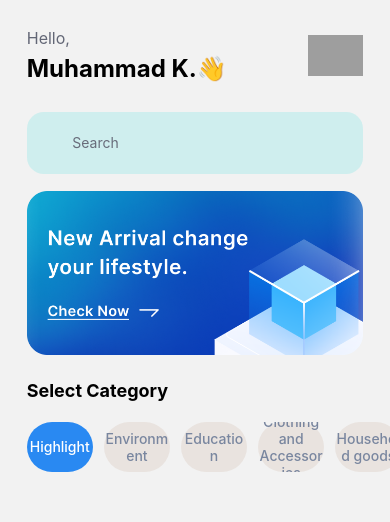
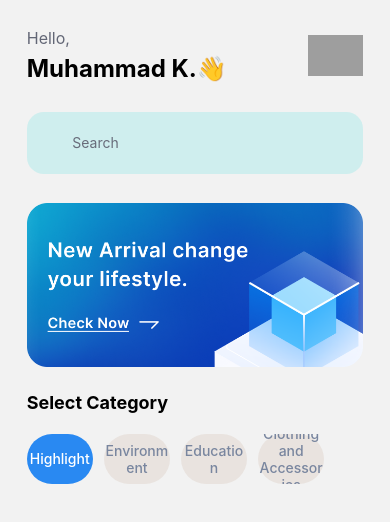
Before and after one commit to khalid1k/donation_app, a React Native app: screen / in a window 390 px wide. Shown: the top 522 px of the page. Built offline with nearby package versions, Linux system fonts and the light colour scheme; grey boxes are pictures that could not be loaded; some icons are missing.

Commit message:
feat(pagination): implement the pagination for the categories List

```diff
--- a/src/screens/Home/home.js
+++ b/src/screens/Home/home.js
@@ -6,7 +6,7 @@ import {
   Image,
   FlatList,
 } from 'react-native';
-import React from 'react';
+import React, { useState, useEffect } from 'react';
 import { useSelector, useDispatch } from 'react-redux';
 import { globalStyle } from '../../assets/styles/globalStyle';
 import { styles } from './style';
@@ -25,11 +25,33 @@ import { updateSelectedCategoryId } from '../../redux/reducers/categories';
 const Home = () => {
   const user = useSelector(state => state.user);
   const categories = useSelector(state => state.categories);
-  console.log('user information is ', user);
-  console.log('categories information is ', categories);
+  // console.log('user information is ', user);
+  // console.log('categories information is ', categories);
   const dispatch = useDispatch();
-  dispatch(resetToInitialState());
-  const imageUrl = require('../../assets/images/stickers-cactus.jpg');
+  // dispatch(resetToInitialState());
+
+  const [categoryPage, setCategoryPage] = useState(1);
+  const [categoryList, setCategoryList] = useState([]);
+  const [isLoadingCategories, setIsLoadingCategories] = useState(false);
+  const categoryPageSize = 4;
+
+  const pagination = (items, pageNumber, pageSize) => {
+    const startIndex = (pageNumber - 1) * pageSize;
+    const endIndex = startIndex + pageSize;
+    if (startIndex >= items.length) {
+      return [];
+    }
+    return items.slice(startIndex, endIndex);
+  };
+
+  useEffect(() => {
+    setIsLoadingCategories(true);
+    setCategoryList(
+      pagination(categories.categories, categoryPage, categoryPageSize),
+    );
+    setCategoryPage(prev => prev + 1);
+    setIsLoadingCategories(false);
+  }, []);
   return (
     <View style={(globalStyle.backgroundWhite, globalStyle.flex)}>
       <ScrollView showsVerticalScrollIndicator={false}>
@@ -61,9 +83,26 @@ const Home = () => {
         </View>
         <View style={styles.categories}>
           <FlatList
+            onEndReachedThreshold={0.5}
+            onEndReached={() => {
+              if (isLoadingCategories) {
+                return;
+              }
+              setIsLoadingCategories(true);
+              let newDate = pagination(
+                categories.categories,
+                categoryPage,
+                categoryPageSize,
+              );
+              if (newDate.length > 0) {
+                setCategoryList(prev => [...prev, ...newDate]);
+                setCategoryPage(prev => prev + 1);
+              }
+              setIsLoadingCategories(false);
+            }}
             horizontal={true}
             showsHorizontalScrollIndicator={false}
-            data={categories.categories}
+            data={categoryList}
             renderItem={({ item }) => (
               <View style={styles.categoryItem} key={item.categoryId}>
                 <Tab
--- a/src/screens/Home/style.js
+++ b/src/screens/Home/style.js
@@ -34,6 +34,7 @@ export const styles = StyleSheet.create({
   },
   imageHighLightedContainer: {
     marginHorizontal: horizontalScale(24),
+    marginTop: verticalScale(10),
   },
   highlightedImage: {
     width: '100%',
```
